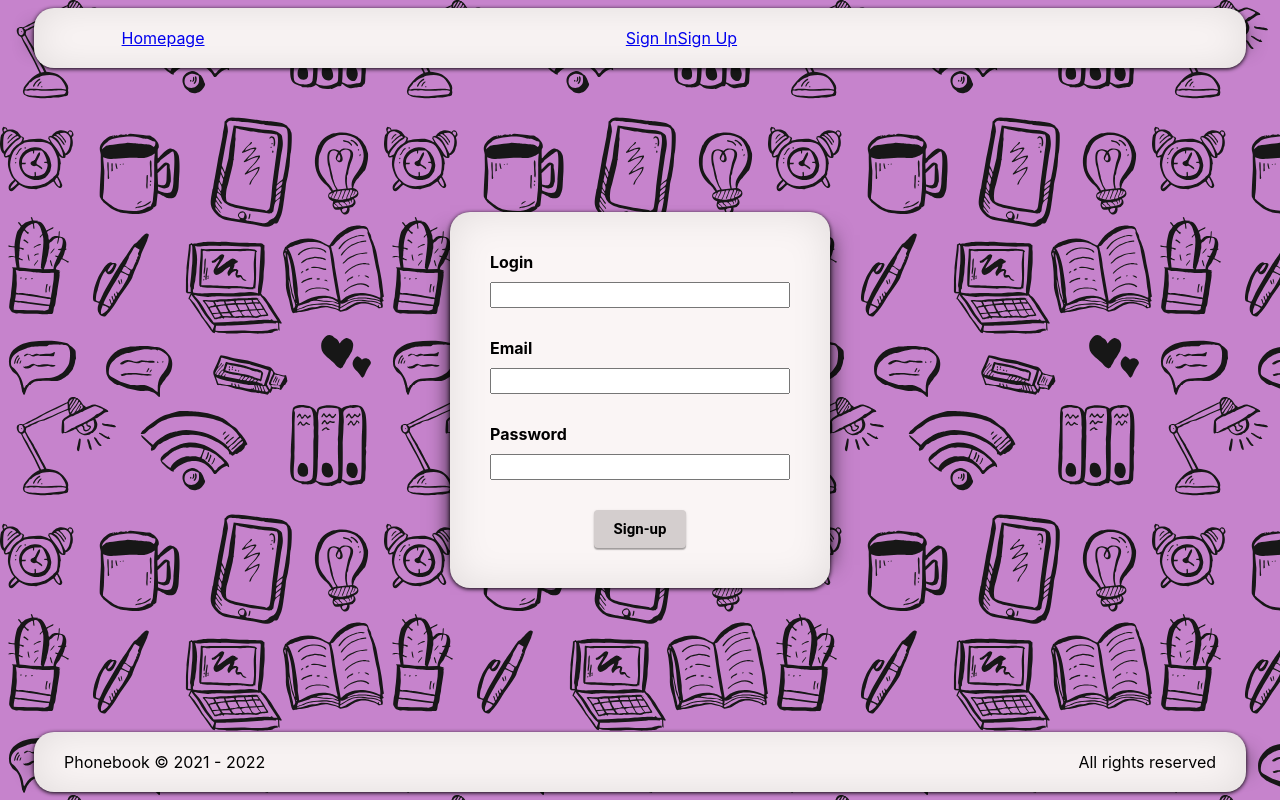
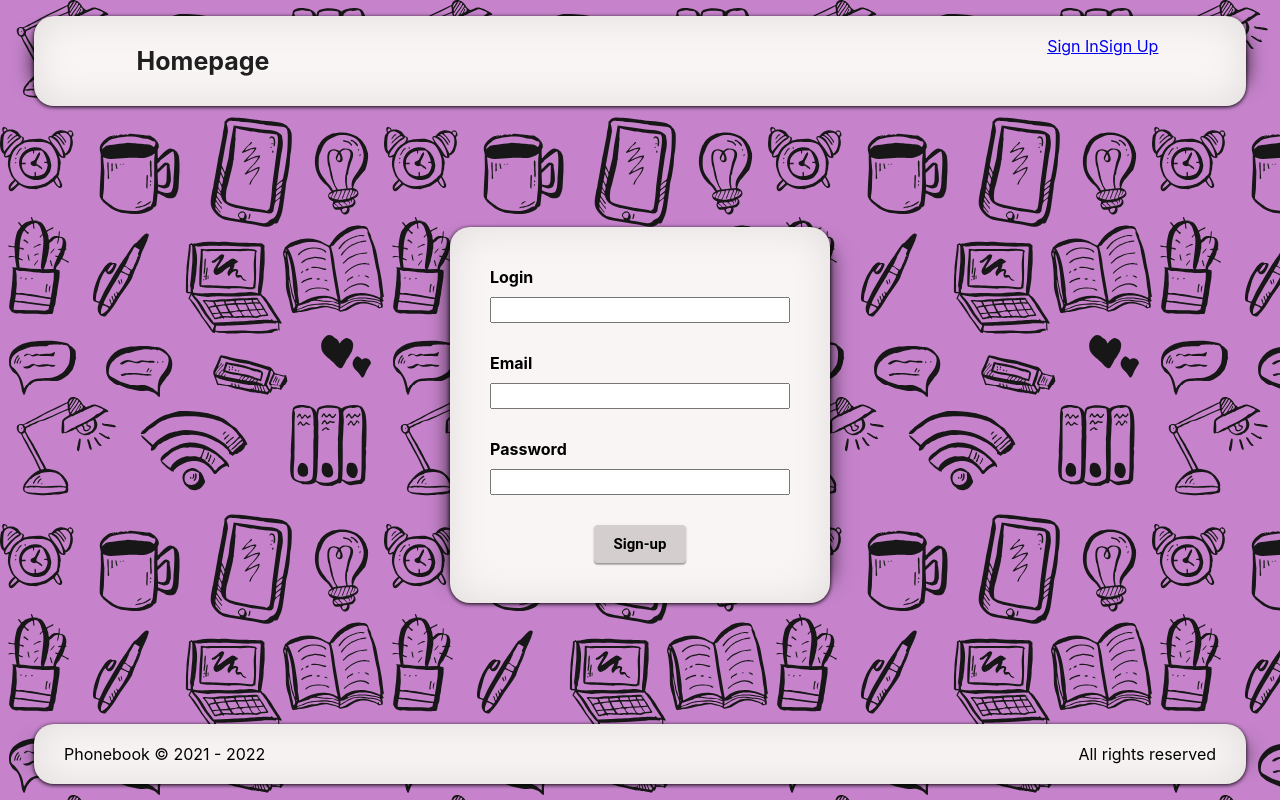
Before and after one commit to Balor1989/goit-react-hw-08-phonebook, a React (Create React App) app: page /SignUp in a window 1280 px wide. Built offline with nearby package versions, Linux system fonts and the light colour scheme.

Commit message:
adds styles

```diff
--- a/src/App.module.css
+++ b/src/App.module.css
@@ -1,11 +1,11 @@
 .wrapper {
-  padding: 1vh 0;
+  padding: 2vh 0;
   display: grid;
   grid-template-columns: 1fr;
   grid-template-rows: auto 1fr auto;
   align-items: center;
   justify-items: center;
-  min-height: 98vh;
+  min-height: 96vh;
   grid-template-areas:
     'header'
     'main'
@@ -22,6 +22,7 @@
 }
 
 .phonebookSection {
+  max-width: 500px;
   padding: 40px;
   border-radius: 20px;
   background-color: #faf5f5;
--- a/src/components/Contacts/Contacts.module.css
+++ b/src/components/Contacts/Contacts.module.css
@@ -15,6 +15,7 @@
 }
 .cardValues {
   margin: 0;
+  margin-right: 15px;
   font-size: 20px;
 }
 
@@ -31,10 +32,11 @@
   background-color: #d4cece;
   box-shadow: 0px 1px 3px rgb(0 0 0 / 12%), 0px 1px 1px rgb(0 0 0 / 14%),
     0px 2px 1px rgb(0 0 0 / 20%);
-  transition: 250ms;
+  transition: background-color 300ms ease, color 300ms ease;
 }
 
 .deleteButton:hover,
 .deleteButton:focus {
-  background-color: rgb(198, 131, 204);
+  background-color: rgb(156, 99, 209);
+  color: rgb(248, 248, 248);
 }
--- a/src/components/Header/Header.module.css
+++ b/src/components/Header/Header.module.css
@@ -15,7 +15,7 @@
 
 .navigationBox {
   display: grid;
-  grid-template-columns: auto 1fr auto;
+  grid-template-columns: auto 1fr;
   min-width: 90%;
-  justify-items: center;
+  justify-items: end;
 }
--- a/src/components/Navigation/Navigation.jsx
+++ b/src/components/Navigation/Navigation.jsx
@@ -5,10 +5,17 @@ import { getIsLoggedIn } from '../../redux/auth/auth-selectors';
 
 export default function Navigation() {
   const loggedIn = useSelector(getIsLoggedIn);
+  const activeLink = ({ isActive }) => (isActive ? `${s.link} ${s.activeLink}` : s.link);
   return (
     <div className={s.navigationBox}>
-      <NavLink to="/">Homepage</NavLink>
-      {loggedIn && <NavLink to="/phonebook">Phonebook</NavLink>}
+      <NavLink className={activeLink} to="/">
+        Homepage
+      </NavLink>
+      {loggedIn && (
+        <NavLink className={activeLink} to="/phonebook">
+          Phonebook
+        </NavLink>
+      )}
     </div>
   );
 }
--- a/src/components/Navigation/Navigation.module.css
+++ b/src/components/Navigation/Navigation.module.css
@@ -0,0 +1,31 @@
+.navigationBox {
+  display: flex;
+  align-items: center;
+}
+
+.link {
+  text-decoration: none;
+  border-radius: 15px;
+  cursor: pointer;
+  padding: 10px 15px;
+  font-size: 25px;
+  font-weight: 700;
+  color: rgb(32, 31, 31);
+  transition: color 300ms ease, background-color 300ms ease;
+}
+.link a {
+  vertical-align: middle;
+}
+.link:first-child {
+  margin-right: 10px;
+}
+.link:hover,
+.link:focus {
+  background-color: rgb(156, 99, 209);
+  color: rgb(248, 248, 248);
+}
+
+.link.activeLink {
+  background-color: rgb(156, 99, 209);
+  color: rgb(248, 248, 248);
+}
--- a/src/components/Phonebook/Phonebook.js
+++ b/src/components/Phonebook/Phonebook.js
@@ -48,7 +48,7 @@ export default function Phonebook() {
         Phonebook
         <IconContext.Provider
           value={{
-            color: 'rgb(198, 131, 204)',
+            color: 'rgb(156, 99, 209)',
             size: '25px',
             style: { margin: '0 0 0 15px' },
           }}
--- a/src/components/Phonebook/Phonebook.module.css
+++ b/src/components/Phonebook/Phonebook.module.css
@@ -20,6 +20,9 @@
 .input {
   font-size: 17px;
 }
+.input:focus {
+  border-color: rgb(156, 99, 209);
+}
 .buttonBox {
   text-align: center;
   margin-bottom: 30px;
@@ -38,10 +41,11 @@
   background-color: #d4cece;
   box-shadow: 0px 1px 3px rgb(0 0 0 / 12%), 0px 1px 1px rgb(0 0 0 / 14%),
     0px 2px 1px rgb(0 0 0 / 20%);
-  transition: 250ms;
+  transition: background-color 300ms ease, color 300ms ease;
 }
 
 .addButton:hover,
 .addButton:focus {
-  background-color: rgb(198, 131, 204);
+  background-color: rgb(156, 99, 209);
+  color: rgb(248, 248, 248);
 }
--- a/src/components/UserMenu/UserMenu.jsx
+++ b/src/components/UserMenu/UserMenu.jsx
@@ -10,8 +10,8 @@ export default function UserMenu() {
 
   return (
     <div className={s.userMenuBox}>
-      <h2>Welcome, {login}</h2>
-      <button type="button" onClick={() => dispatch(logout())}>
+      <h2 className={s.welcomeUser}>Welcome, {login}</h2>
+      <button type="button" className={s.logoutButton} onClick={() => dispatch(logout())}>
         Logout
       </button>
     </div>
--- a/src/components/UserMenu/UserMenu.module.css
+++ b/src/components/UserMenu/UserMenu.module.css
@@ -0,0 +1,33 @@
+.userMenuBox {
+  display: flex;
+  align-items: center;
+}
+
+.welcomeUser {
+  font-size: 25px;
+  font-weight: 700;
+  color: rgb(32, 31, 31);
+  margin-right: 15px;
+}
+
+.logoutButton {
+  text-decoration: none;
+  font-family: roboto, sans-serif;
+  font-weight: 700;
+  font-size: 15px;
+  cursor: pointer;
+  border: none;
+  padding: 5px 10px;
+  border-radius: 4px;
+  color: #000000;
+  background-color: #d4cece;
+  box-shadow: 0px 1px 3px rgb(0 0 0 / 12%), 0px 1px 1px rgb(0 0 0 / 14%),
+    0px 2px 1px rgb(0 0 0 / 20%);
+  transition: background-color 300ms ease, color 300ms ease;
+}
+
+.logoutButton:hover,
+.logoutButton:focus {
+  background-color: rgb(156, 99, 209);
+  color: rgb(248, 248, 248);
+}
--- a/src/index.js
+++ b/src/index.js
@@ -10,7 +10,7 @@ import { BrowserRouter } from 'react-router-dom';
 ReactDOM.render(
   <React.StrictMode>
     <Provider store={store}>
-      <PersistGate loading={null} persistor={persistor}>
+      <PersistGate loading={<h1>Loading...</h1>} persistor={persistor}>
         <BrowserRouter>
           <App />
         </BrowserRouter>
```
